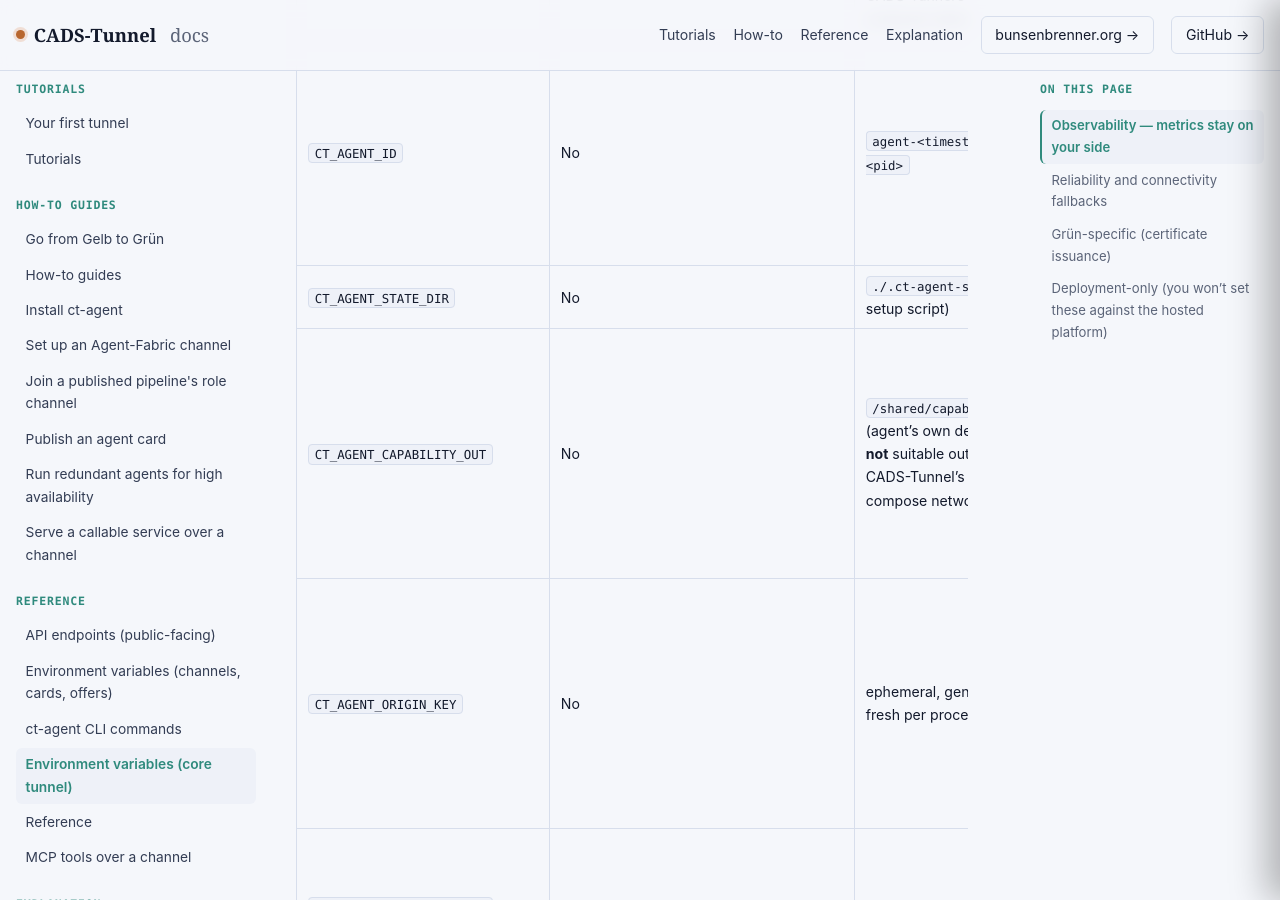
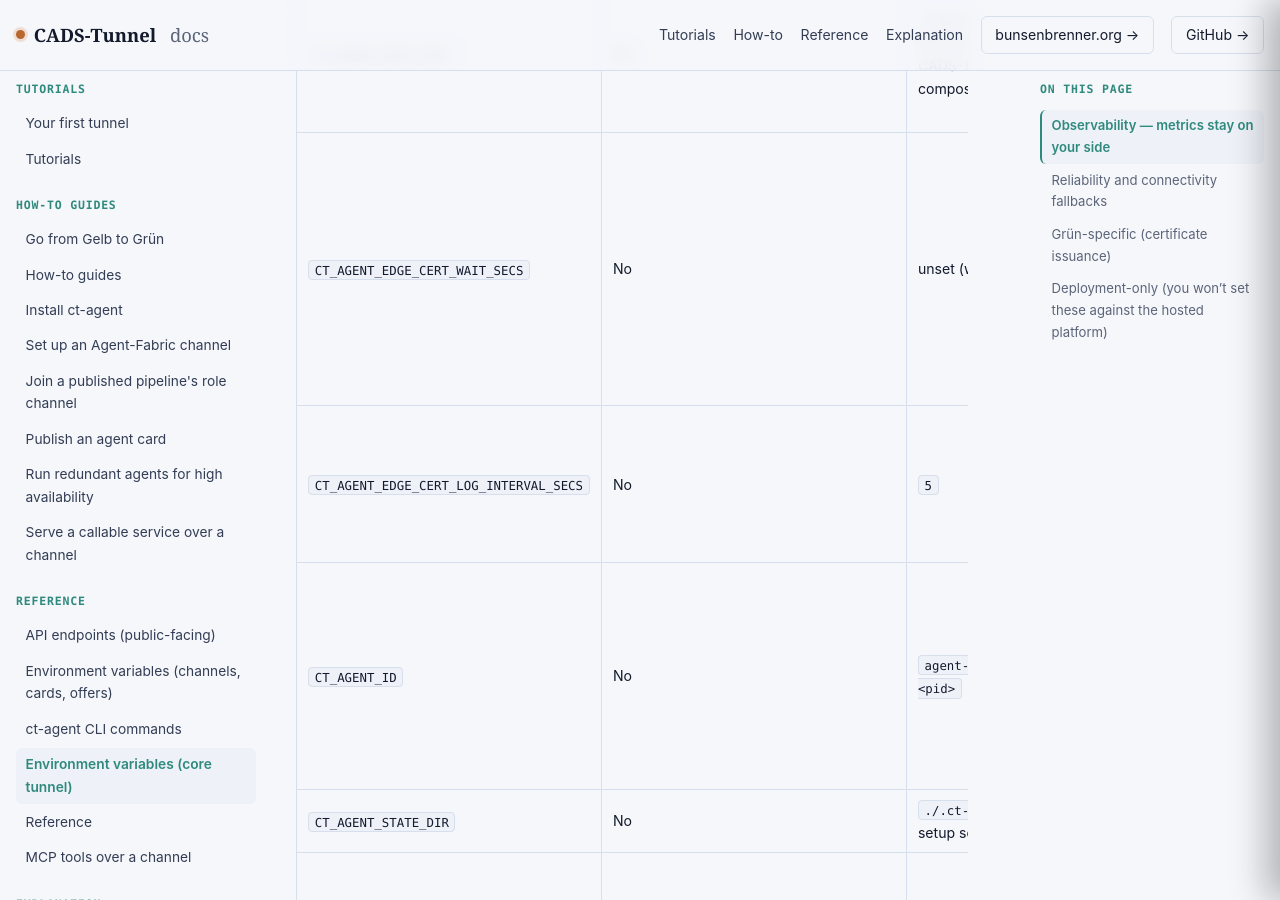
Before and after one commit to scimbe/CADS-Tunnel-docs, a Jekyll site: the page built from _reference/environment-variables.md, in a window 1280 px wide and 900 px high, scrolled down 1472 px. Built offline with Jekyll 4.4.1, drawn with Linux system fonts in a browser that asks for light colours; part of the change alters nothing that is shown.

Commit message:
reference: document CT_AGENT_EDGE_CERT_WAIT_SECS / _LOG_INTERVAL_SECS
Live-verified against a real ct-agent build (CT_AGENT_EDGE_CERT_URL unset,
CT_AGENT_EDGE_CERT_WAIT_SECS=4, CT_AGENT_EDGE_CERT_LOG_INTERVAL_SECS=1): logs
"waiting for edge cert at <path> ..." every N seconds, then exits cleanly with
"edge cert not available within <n>s at <path>" once the bound is hit -- 4 log
lines then the bounded error, exactly matching source. This closes a real
staleness gap: the existing CT_AGENT_EDGE_CERT_URL row still said the unset
path "makes the agent hang indefinitely rather than error" with no mention
that the wait is no longer silent or that it can now be bounded. Softened
that wording and added the two new variables.

```diff
--- a/_reference/environment-variables.md
+++ b/_reference/environment-variables.md
@@ -26,8 +26,10 @@ in this page.
 | `CT_AGENT_ORIGIN_PROTO` | Yes | `tcp` | `tcp` or `udp` — the transport `ct-agent` uses to reach `CT_AGENT_ORIGIN`. **Not** `http`/`https` — this is the raw transport, not an application protocol; a plain web server is still `tcp`. |
 | `CT_AGENT_MODE` | No | unset | Set to `browser` for the raw-TLS-passthrough browser tunnel mode (what the setup script configures by default). Unset means [Mesh Plane]({{ '/explanation/mesh-plane-and-capabilities/' | relative_url }}) (Noise) mode instead — the actual default, opaque-token routed, no TLS anywhere in the path. |
 | `CT_AGENT_EDGE` | No, but see setup.sh | — | `host:port` of the mesh edge. The guided setup script derives this automatically from `CT_AGENT_CP_URL` + `/network-info`; only set it by hand if you're not using the setup script. |
-| `CT_AGENT_EDGE_CERT_URL` | No, but recommended | — | Base URL the agent fetches the edge's CA root from. Leaving this unset on a non-CADS-Tunnel deployment makes the agent hang indefinitely rather than error — the guided setup script defaults it to `CT_AGENT_CP_URL` for you. |
-| `CT_AGENT_EDGE_CERT` | No | `/shared/edge-cert.der` (not suitable outside CADS-Tunnel's own compose network) | Local path the fetched edge CA cert is cached to — the on-disk counterpart to `CT_AGENT_EDGE_CERT_URL` above. |
+| `CT_AGENT_EDGE_CERT_URL` | No, but recommended | — | Base URL the agent fetches the edge's CA root from. Leaving this unset on a non-CADS-Tunnel deployment makes the agent wait indefinitely by default rather than error (see the two variables below for making that visible/bounded) — the guided setup script defaults it to `CT_AGENT_CP_URL` for you. |
+| `CT_AGENT_EDGE_CERT` | No | `/shared/edge-cert.der` (not suitable outside CADS-Tunnel's own compose network) | Local path the fetched edge CA cert is cached to — the on-disk counterpart to `CT_AGENT_EDGE_CERT_URL` above. When `CT_AGENT_EDGE_CERT_URL` is unset, the agent instead polls this path on disk for the cert to show up. |
+| `CT_AGENT_EDGE_CERT_WAIT_SECS` | No | unset (wait indefinitely) | Only applies when `CT_AGENT_EDGE_CERT_URL` is unset. Bounds the wait for `CT_AGENT_EDGE_CERT` to appear on disk — past it, the agent exits with `edge cert not available within <n>s at <path>` instead of waiting forever. Leave unset for a real tunnel that must survive a slow/delayed edge; set it for a fail-fast CI/smoke run, same reasoning as `CT_AGENT_ONBOARD_TIMEOUT_SECS`. |
+| `CT_AGENT_EDGE_CERT_LOG_INTERVAL_SECS` | No | `5` | Only applies when `CT_AGENT_EDGE_CERT_URL` is unset. How often the agent logs `waiting for edge cert at <path> ...` while it waits — the wait itself was never silent, this only controls how chatty it is. |
 | `CT_AGENT_ID` | No | `agent-<timestamp>-<pid>` | Stable identity key used to match persisted state on restart (`onboard_or_restore`). The guided setup script persists and reuses this across runs automatically — don't regenerate it by hand between runs of the same tunnel, or restore will fail to match and it'll try to re-onboard with an already-spent token. |
 | `CT_AGENT_STATE_DIR` | No | `./.ct-agent-state` (via setup script) | Where the bound identity/tenant/capability get persisted. |
 | `CT_AGENT_CAPABILITY_OUT` | No | `/shared/capability.bin` (agent's own default — **not** suitable outside CADS-Tunnel's own compose network) | Where the [Capability]({{ '/explanation/mesh-plane-and-capabilities/' | relative_url }}) — the self-contained Mesh Plane connection grant you distribute to your own Clients out of band — is written. Not fetched from anywhere: the agent **mints** it locally (`mint_capability`, a fresh random routing token by default), from material it already has. The guided setup script overrides the output path to `$CT_AGENT_STATE_DIR/capability.bin`. |
```
